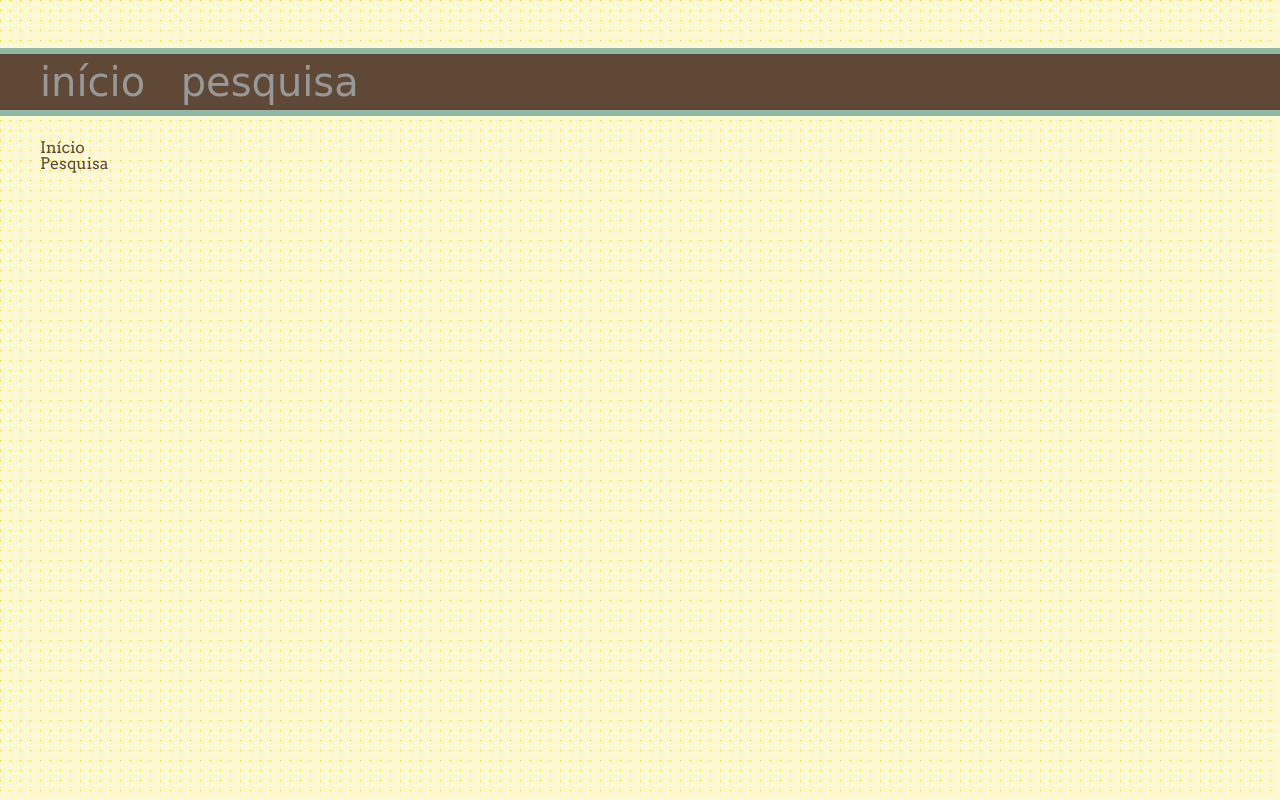
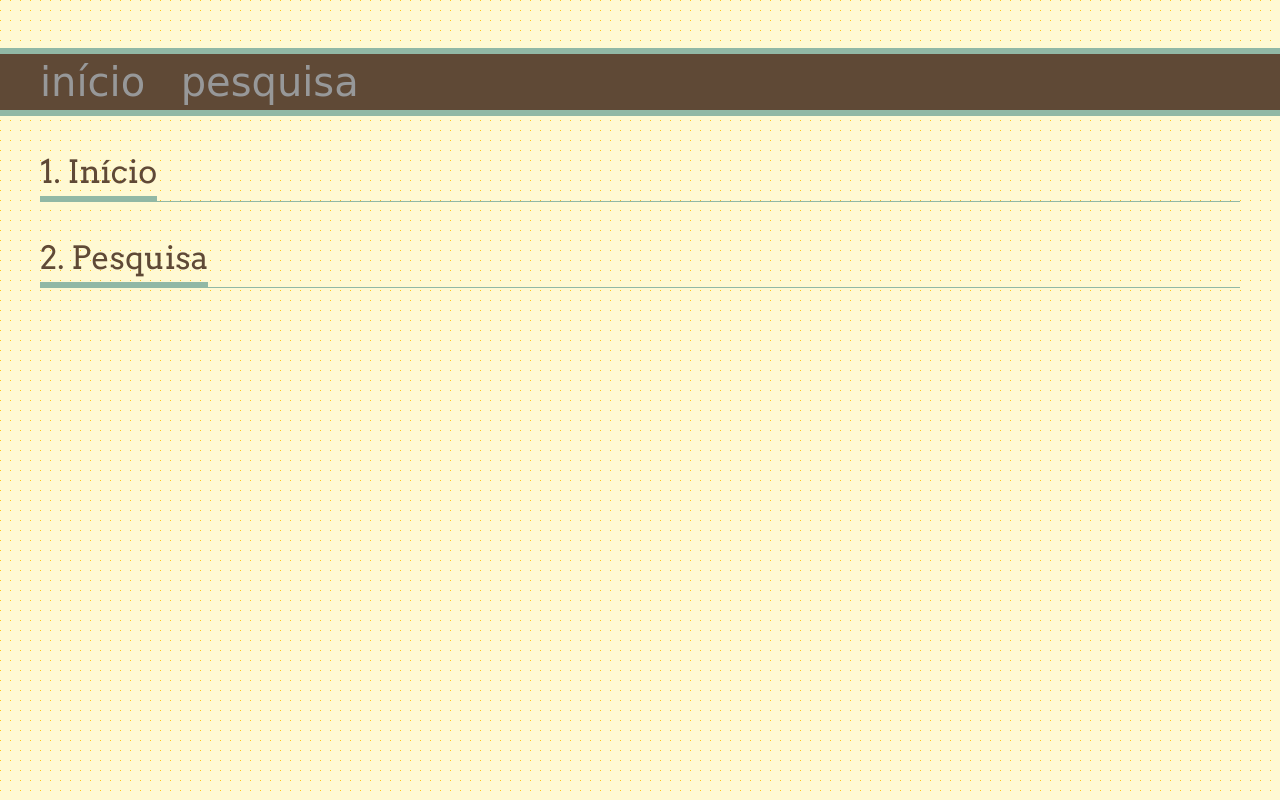
Before and after one commit to williammizuta/homepage, a plain HTML site: page index.html in a window 1280 px wide. Drawn offline with Linux system fonts and the light colour scheme; a web font is replaced by a local one.

Commit message:
Section title layout

```diff
--- a/css/style.css
+++ b/css/style.css
@@ -31,7 +31,7 @@ p {
 	background-color: #5F4936;
 	border-bottom: 0.4em solid #91B8A5;
 	border-top: 0.4em solid #91B8A5;
-	margin: 3em 0 1.5em;
+	margin: 3em 0 2.5em;
 }
 
 .menu-item {
@@ -55,3 +55,21 @@ p {
 	position: relative;
 	top: 1px;
 }
+
+.section {
+	margin-bottom: 2.5em;
+}
+
+.section-title {
+	border-bottom: 1px solid #91B8A5;
+	clear: both;
+	display: block;
+	width: 100%;
+}
+
+.title {
+	border-bottom: 5px solid #91B8A5;
+	display: inline-block;
+	font-size: 2em;
+	padding-bottom: 0.25em;
+}
--- a/index.html
+++ b/index.html
@@ -11,21 +11,25 @@
 <body>
 	<header>
 		<nav class='menu'>
-			<ul class='container'>
+			<ol class='container'>
 				<li class='menu-item'>
 					<a href='#home'>início</a>
 				</li>
 				<li class='menu-item'>
 					<a href='#research'>pesquisa</a>
 				</li>
-			</ul>
+			</ol>
 		</nav>
 	</header>
-	<section id='home' class='container'>
-		<p>Início</p>
+	<section id='home' class='container section'>
+		<div class="section-title">
+			<h2 class='title'>1. Início</h2>
+		</div>
 	</section>
-	<section id='research' class='container'>
-		<p>Pesquisa</p>
+	<section id='research' class='container section'>
+		<div class="section-title">
+			<h2 class='title'>2. Pesquisa</h2>
+		</div>
 	</section>
 </body>
 </html>
```
